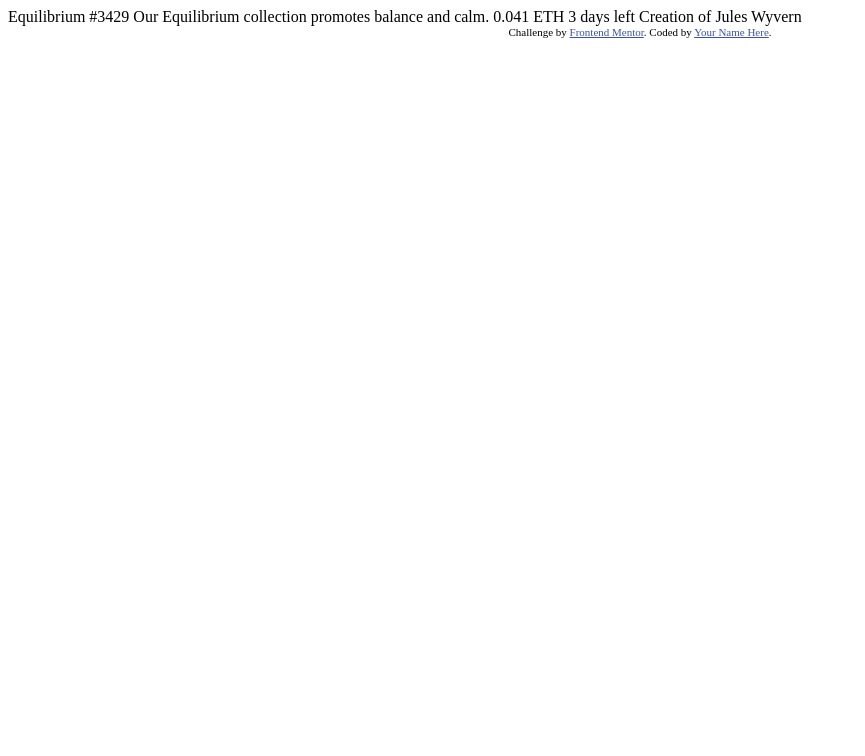
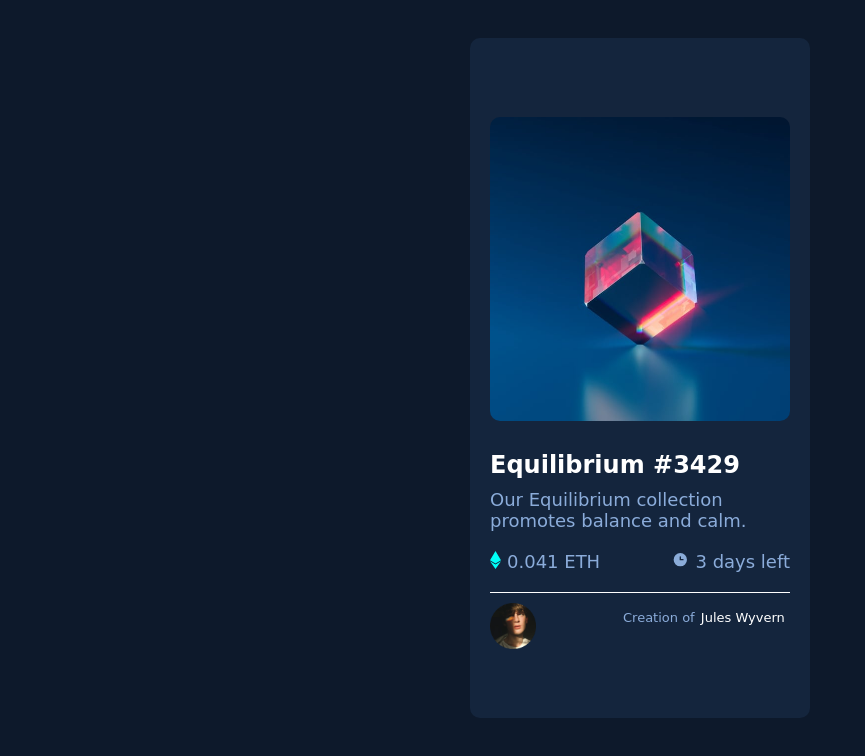
Before and after one commit to FranciscoJunior12/nft-preview-card-component-main, a plain HTML site: page index.html in a window 1280 px wide. Shown: the whole page, without its empty margins (0-865 px from the left). Drawn offline with Linux system fonts and the light colour scheme.

Commit message:
Upload da versão final

```diff
--- a/index.html
+++ b/index.html
@@ -1,33 +1,58 @@
 <!DOCTYPE html>
 <html lang="en">
+
 <head>
   <meta charset="UTF-8">
-  <meta name="viewport" content="width=device-width, initial-scale=1.0"> <!-- displays site properly based on user's device -->
+  <meta name="viewport" content="width=device-width, initial-scale=1.0">
+  <!-- displays site properly based on user's device -->
 
   <link rel="icon" type="image/png" sizes="32x32" href="./images/favicon-32x32.png">
+  <link rel="stylesheet" href="style.css">
 
   <title>Frontend Mentor | NFT preview card component</title>
 
-  <!-- Feel free to remove these styles or customise in your own stylesheet 👍 -->
-  <style>
-    .attribution { font-size: 11px; text-align: center; }
-    .attribution a { color: hsl(228, 45%, 44%); }
-  </style>
+
 </head>
+
 <body>
+  <div id="main">
+    <div class="container border">
 
-  Equilibrium #3429
+      <div class="div-img">
 
-  Our Equilibrium collection promotes balance and calm.
+        <img class="border" src="images/image-equilibrium.jpg" alt="">
 
-  0.041 ETH
-  3 days left
+      </div>
 
-  Creation of Jules Wyvern
+      <div class="texto">
 
-  <div class="attribution">
-    Challenge by <a href="https://www.frontendmentor.io?ref=challenge" target="_blank">Frontend Mentor</a>.
-    Coded by <a href="#">Your Name Here</a>.
+        <h1>Equilibrium #3429</h1>
+        <p>Our Equilibrium collection promotes balance and calm.</p>
+      </div>
+
+      <div class="flex">
+
+        <div class="flex2">
+          <div><img src="images/icon-ethereum.svg" alt=""></div>
+          <p>0.041 ETH</p>
+        </div>
+
+        <div class="flex2">
+          <div><img src="images/icon-clock.svg" alt=""></div>
+          <p>3 days left</p>
+        </div>
+
+      </div>
+
+      <div class="flex1">
+        <div><img src="images/image-avatar.png" alt=""></div>
+        <p>Creation of <span>Jules Wyvern</span></p>
+      </div>
+
+    </div>
   </div>
+
+
 </body>
+
 </html>
--- /dev/null
+++ b/style.css
@@ -0,0 +1,265 @@
+* {
+    margin: 0;
+    padding: 0;
+    border: 0;
+}
+
+body {
+
+    background-color: hsl(217, 54%, 11%);
+    font-size: 18px;
+    font-family: cursive;
+
+
+}
+
+#main {
+
+    display: flex;
+    justify-content: center;
+    margin-top: 10%;
+
+}
+
+.container {
+
+    display: flex;
+    flex-direction: column;
+    justify-content: center;
+    height: 80vh;
+    width: 315px;
+    background-color: hsl(216, 50%, 16%);
+    padding: 25px 20px 25px 20px;
+
+
+}
+
+.border {
+
+    border-top-left-radius: 10px;
+    border-top-right-radius: 10px;
+    border-bottom-left-radius: 10px;
+    border-bottom-right-radius: 10px;
+}
+
+.div-img {
+
+    margin-top: 10px;
+    margin-bottom: 30px;
+
+}
+
+.div-img img {
+
+    width: 100%;
+    height: 100%;
+
+}
+
+.div-img :hover {
+    cursor: pointer;
+    background-image: hsl(178, 100%, 50%);
+}
+
+.texto {
+    display: flex;
+    flex-direction: column;
+}
+
+
+h1 {
+    font-size: 24px;
+    color: hsl(0, 0%, 100%);
+    margin-bottom: 20px;
+}
+
+h1:hover {
+
+    color: hsl(178, 100%, 50%);
+    cursor: pointer;
+}
+
+p {
+    color: hsl(215, 51%, 70%);
+    margin-bottom: 20px;
+
+
+}
+
+.flex {
+    display: flex;
+    justify-content: space-between;
+    border-bottom: 0.000000001px solid;
+    border-bottom-color: #fff;
+
+
+}
+
+
+.flex1 {
+
+    display: flex;
+    flex-direction: row;
+    align-items: center;
+    margin-top: 10px;
+
+
+
+
+}
+
+.flex2 {
+
+    display: flex;
+    flex-direction: row;
+    justify-content: center;
+    gap: 6px;
+
+}
+
+.flex1 img {
+
+
+    width: 35%;
+
+}
+
+
+.flex1 p {
+    font-size: 15px;
+}
+
+span {
+    color: hsl(0, 0%, 100%);
+    margin-left: 2px;
+}
+
+span:hover {
+
+    color: hsl(178, 100%, 50%);
+    cursor: pointer;
+}
+
+/*SmartPhone em modo landscaspe*/
+@media(min-width:572px) {
+
+    #main {
+
+        margin-top: 3%;
+    }
+
+    .container {
+
+        height: 700px;
+        width: 450px;
+
+
+    }
+
+    .div-img {
+
+        margin-top: 40px;
+    }
+
+    .div-img img {
+
+        width: 100%;
+        height: 100%;
+    }
+
+
+
+
+}
+
+/*Tablet em modo protrait*/
+@media(min-width:768px) {
+
+    #main {
+
+        margin-top: 10%;
+    }
+
+    .container {
+        height: 80vh;
+        width: 500px;
+
+    }
+
+    h1 {
+        font-size: 32px;
+    }
+
+    p {
+        font-size: 18px;
+    }
+}
+
+/*Tablet em modo landscape*/
+@media(min-width:998px) {
+
+    #main {
+        margin-top: 3%;
+        margin-bottom: 3%;
+    }
+
+    .container {
+        width: 600px;
+        height: 80%;
+    }
+
+    p {
+
+        font-size: 24px;
+
+    }
+
+    h1 {
+
+        font-size: 36px;
+    }
+
+    .flex1 {
+
+        gap: 50px;
+    }
+
+
+}
+
+@media(min-width:1200px) {
+
+    #main {
+
+
+        justify-content: center;
+
+
+    }
+
+    .container {
+
+        height: 80vh;
+        width: 300px;
+        padding: 20px;
+    }
+
+    h1 {
+        font-size: 24px;
+        margin-bottom: 10px;
+    }
+
+    p {
+        font-size: 18px;
+    }
+
+    .flex1 {
+        gap: 1px;
+        margin-bottom: 27px;
+
+    }
+    .flex1  p{
+        font-size: 13px;
+    }
+
+}
```
